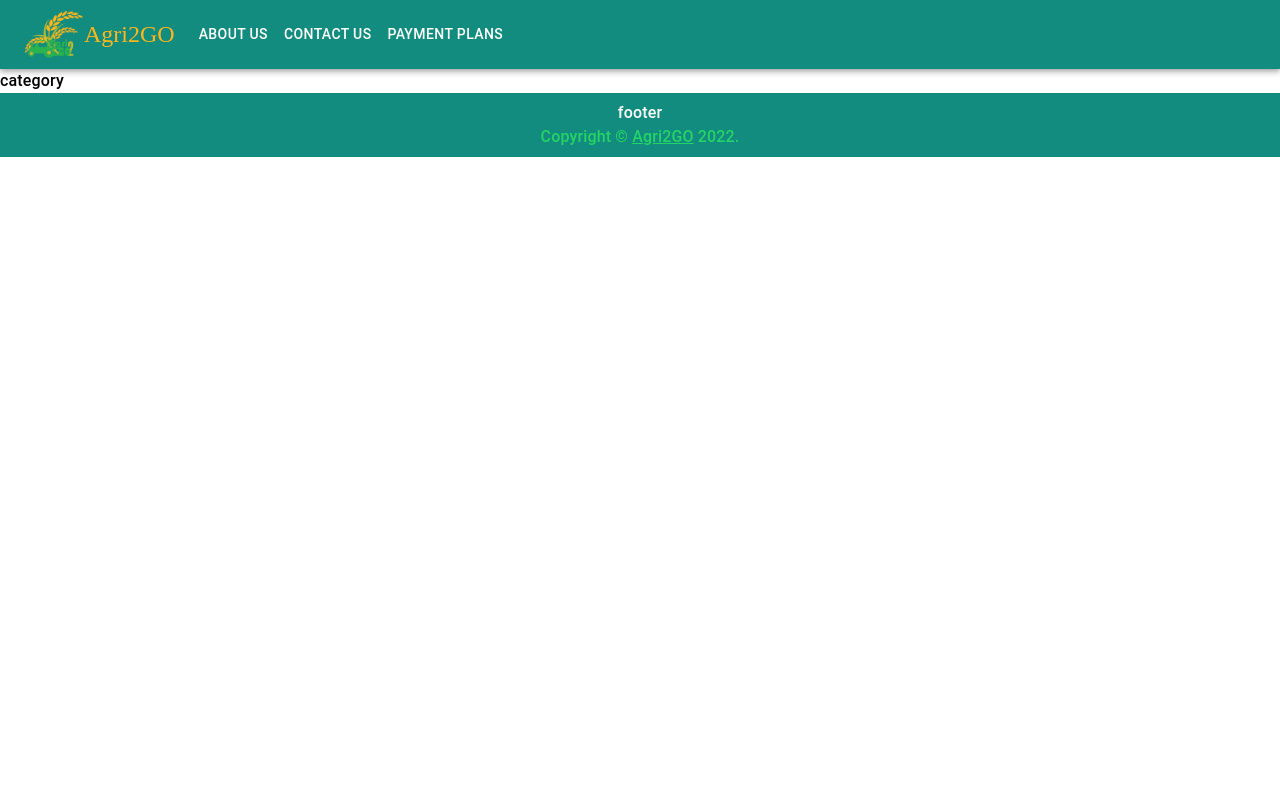
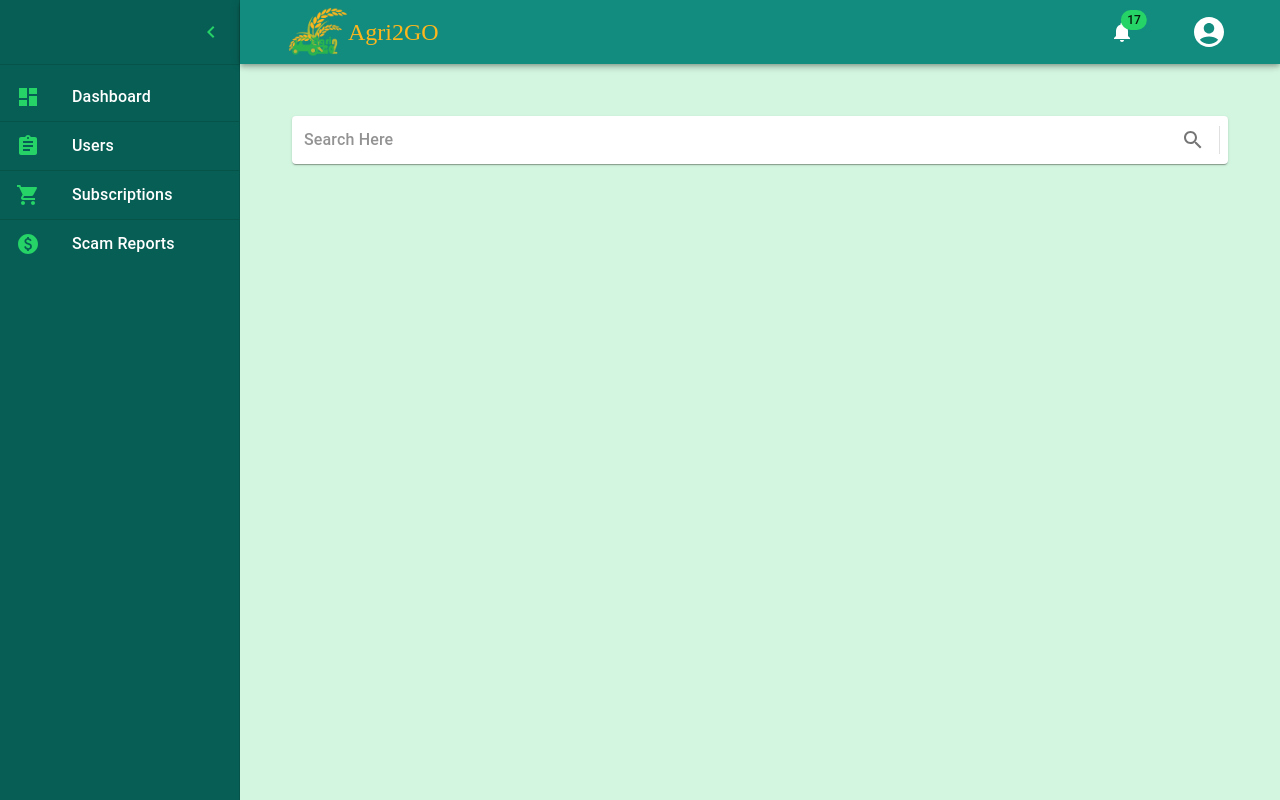
Before and after one commit to 3r-year-group-project/agri-2-go-front-end, a React (Create React App) app: page /admin/dash/dashboard in a window 1280 px wide. Before the commit this address led to /customer/category. Built offline with nearby package versions, Linux system fonts and the light colour scheme.

Commit message:
Add new list items to admin sidepanel

```diff
--- a/package.json
+++ b/package.json
@@ -7,8 +7,10 @@
     "@emotion/react": "^11.10.0",
     "@emotion/styled": "^11.10.0",
     "@mui/icons-material": "^5.8.4",
+    "@mui/lab": "^5.0.0-alpha.93",
     "@mui/material": "^5.9.3",
     "@mui/styled-engine-sc": "^5.9.3",
+    "@mui/styles": "^5.9.3",
     "@mui/x-data-grid": "^5.15.0",
     "@mui/x-data-grid-generator": "^5.15.1",
     "@mui/x-date-pickers": "^5.0.0-beta.2",
@@ -18,6 +20,7 @@
     "auth0": "^2.42.0",
     "axios": "^0.27.2",
     "date-fns": "^2.29.1",
+    "material-table": "^2.0.3",
     "material-ui-search-bar": "^1.0.0",
     "moment": "^2.29.4",
     "nstall": "^0.2.0",
--- /dev/null
+++ b/src/components/SearchBar/index.jsx
@@ -0,0 +1,30 @@
+import * as React from 'react';
+import Paper from '@mui/material/Paper';
+import InputBase from '@mui/material/InputBase';
+import Divider from '@mui/material/Divider';
+import IconButton from '@mui/material/IconButton';
+import SearchIcon from '@mui/icons-material/Search';
+
+
+export default function SearchBar() {
+  return (
+    <Paper
+      component="form"
+      sx={{ p: '2px 4px', display: 'flex', alignItems: 'center', width:'100%' ,bgcolor:'white',color:'black' }}
+    >
+
+      <InputBase
+
+        sx={{ ml: 1, flex: 1,color:'black' }}
+        placeholder="Search Here"
+        inputProps={{ 'aria-label': 'search google maps' }}
+
+      />
+      <IconButton type="submit" sx={{ p: '10px' }} aria-label="search">
+        <SearchIcon />
+      </IconButton>
+      <Divider sx={{ height: 28, m: 0.5 }} orientation="vertical" />
+
+    </Paper>
+  );
+}
--- a/src/constants/index.jsx
+++ b/src/constants/index.jsx
@@ -7,9 +7,9 @@ export const CUSTOMER_SECTIONS = {
  };
  export const ADMIN_SECTIONS = {
     DASHBOARD: 'dashboard',
-    ORDERS: 'orders',
-   CART:'cart',
-   TRANSACTIONS:'transactions',
+    USERS: 'users',
+   SUUBSCRIPTIONS:'subscriptions',
+   SCAMREPORTS:'scamreports',
  };
  export const FARMER_SECTIONS = {
     DASHBOARD: 'dashboard',
--- a/src/layouts/AdminLayout/adminListItem.jsx
+++ b/src/layouts/AdminLayout/adminListItem.jsx
@@ -34,18 +34,18 @@ export default function AdminListItems() {
         <ListItemText primary="Dashboard" />
       </ListItemButton>
       <Divider/>
-      <ListItemButton onClick={() => routeToPage(ADMIN_SECTIONS.ORDERS)}>
+      <ListItemButton onClick={() => routeToPage(ADMIN_SECTIONS.USERS)}>
         <ListItemIcon>
           <AssignmentIcon  color="secondary" />
         </ListItemIcon>
-        <ListItemText primary="Orders" />
+        <ListItemText primary="Users" />
       </ListItemButton>
       <Divider/>
-      <ListItemButton onClick={() => routeToPage(ADMIN_SECTIONS.CART)}>
+      <ListItemButton onClick={() => routeToPage(ADMIN_SECTIONS.SUUBSCRIPTIONS)}>
         <ListItemIcon>
           <ShoppingCartIcon color="secondary" />
         </ListItemIcon>
-        <ListItemText primary="Cart" />
+        <ListItemText primary="Subscriptions" />
       </ListItemButton>
       <Divider/>
       {/* <Divider sx={{ my: 1 }} /> */}
@@ -53,11 +53,11 @@ export default function AdminListItems() {
         Operations
       </ListSubheader> */}
 
-      <ListItemButton onClick={() => routeToPage(ADMIN_SECTIONS.TRANSACTIONS)}>
+      <ListItemButton onClick={() => routeToPage(ADMIN_SECTIONS.SCAMREPORTS)}>
         <ListItemIcon>
           <PaidIcon  color="secondary" />
         </ListItemIcon>
-        <ListItemText primary="Transactions" />
+        <ListItemText primary="Scam Reports" />
       </ListItemButton>
     </React.Fragment>
   );
--- a/src/layouts/AdminLayout/index.jsx
+++ b/src/layouts/AdminLayout/index.jsx
@@ -3,15 +3,14 @@ import * as React from 'react';
 import { useNavigate } from 'react-router-dom';
 
 import { useLocation } from 'react-router-dom';
-
-
 import AdminListItems from './adminListItem';
-
-import LoginPage from '../../pages/LoginPage';
-
-
 import { ADMIN_SECTIONS } from '../../constants';
 import SidePanel from '../../components/SidePanel';
+import DashBoard from '../../pages/Admin/Dashboard';
+import Users from '../../pages/Admin/Users';
+import Subscription from '../../pages/Admin/Subscriptions';
+import ScamReports from '../../pages/Admin/ScamReports';
+
 
 
 export default function AdminLayout() {
@@ -28,12 +27,17 @@ export default function AdminLayout() {
       const subComponent = params[3];
       switch (subComponent) {
         case ADMIN_SECTIONS.DASHBOARD:
-          setOpenPane(<LoginPage/>);
+          setOpenPane(<DashBoard/>);
           break;
-        case ADMIN_SECTIONS.ORDERS:
-          setOpenPane(<LoginPage/>);
+        case ADMIN_SECTIONS.USERS:
+          setOpenPane(<Users/>);
           break;
-
+        case ADMIN_SECTIONS.SUUBSCRIPTIONS:
+          setOpenPane(<Subscription/>);
+          break;
+        case ADMIN_SECTIONS.SCAMREPORTS:
+          setOpenPane(<ScamReports/>);
+          break;
 
         default:
           break;
--- a/src/pages/HomePage/index.jsx
+++ b/src/pages/HomePage/index.jsx
@@ -16,7 +16,7 @@ export default function HomePage(params) {
 
 
   const isAuthenticated='1';
-  const userRole='2';
+  const userRole='1';
 
 
 if (isAuthenticated==1) {
--- a/src/pages/RegisterPage/index.jsx
+++ b/src/pages/RegisterPage/index.jsx
@@ -16,6 +16,7 @@ export default function RegisterPage() {
             {/* <NavBar/> */}
             {/* <Container component="main" maxWidth="xs" > */}
             <RegistrationForm/>
+
             {/* </Container> */}
             {/* <Footer/> */}
             </Fragment>
--- a/src/routes/index.jsx
+++ b/src/routes/index.jsx
@@ -21,7 +21,7 @@ import PageNotFound from "../pages/PageNotFound";
 export default function Router() {
 
   const isAuthenticated='1';
-  const userRole='2';
+  const userRole='1';
 
   // admin=1
   // customer=2
```
Also changed, not shown: 1 other file (tests, documents, lock files or other folders).
